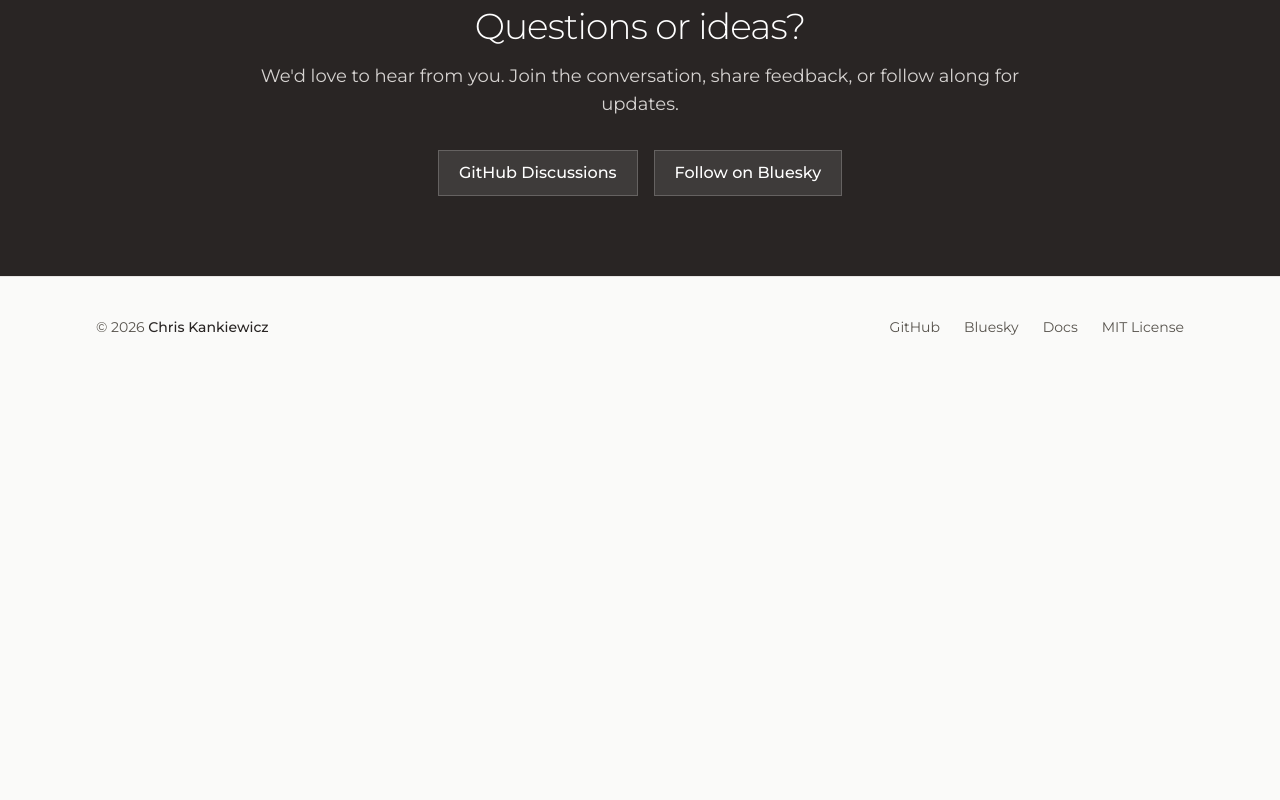
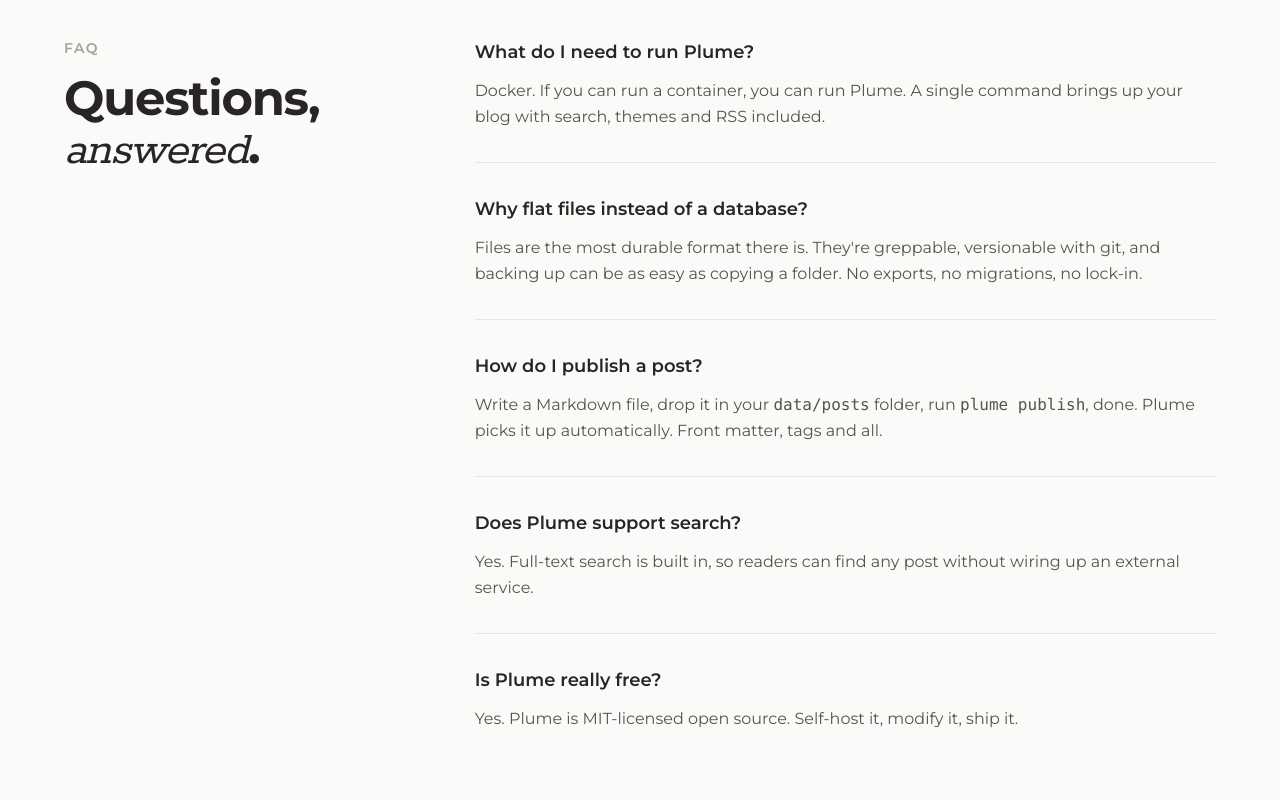
Before and after one commit to PHLAK/plume.pub, a website built with Vite: page index.html in a window 1280 px wide. Shown: the part 3300-4100 px from the top of the page. Before the commit the page ends 3677 px from the top, so only its background shows below. Built offline with nearby package versions, Linux system fonts and the light colour scheme.

Commit message:
Added FAQ section

```diff
--- a/index.html
+++ b/index.html
@@ -246,6 +246,50 @@
             </div>
         </section>
 
+        <section class="bg-stone-50 px-4 py-20 dark:bg-stone-950 sm:px-8 lg:py-28">
+            <div class="container mx-auto grid max-w-6xl gap-12 lg:grid-cols-3 lg:gap-20">
+                <div>
+                    <p class="text-sm font-semibold uppercase tracking-widest text-stone-400 dark:text-stone-500">FAQ</p>
+
+                    <h2 class="mt-4 text-4xl font-bold tracking-tight text-stone-800 sm:text-5xl dark:text-stone-100">
+                        Questions, <span class="font-serif font-normal italic">answered</span>.
+                    </h2>
+                </div>
+
+                <div class="divide-y divide-stone-200 dark:divide-stone-700 lg:col-span-2">
+                    <div class="py-8 first:pt-0">
+                        <h3 class="text-lg font-semibold text-stone-800 dark:text-stone-100">What do I need to run Plume?</h3>
+
+                        <p class="mt-3 leading-relaxed text-stone-600 dark:text-stone-400">Docker. If you can run a container, you can run Plume. A single command brings up your blog with search, themes and RSS included.</p>
+                    </div>
+
+                    <div class="py-8 first:pt-0">
+                        <h3 class="text-lg font-semibold text-stone-800 dark:text-stone-100">Why flat files instead of a database?</h3>
+
+                        <p class="mt-3 leading-relaxed text-stone-600 dark:text-stone-400">Files are the most durable format there is. They're greppable, versionable with git, and backing up can be as easy as copying a folder. No exports, no migrations, no lock-in.</p>
+                    </div>
+
+                    <div class="py-8 first:pt-0">
+                        <h3 class="text-lg font-semibold text-stone-800 dark:text-stone-100">How do I publish a post?</h3>
+
+                        <p class="mt-3 leading-relaxed text-stone-600 dark:text-stone-400">Write a Markdown file, drop it in your <code>data/posts</code> folder, run <a href="https://docs.plume.pub/publishing/posts.html#publishing-posts"><code>plume publish</code></a>, done. Plume picks it up automatically. Front matter, tags and all.</p>
+                    </div>
+
+                    <div class="py-8 first:pt-0">
+                        <h3 class="text-lg font-semibold text-stone-800 dark:text-stone-100">Does Plume support search?</h3>
+
+                        <p class="mt-3 leading-relaxed text-stone-600 dark:text-stone-400">Yes. Full-text search is built in, so readers can find any post without wiring up an external service.</p>
+                    </div>
+
+                    <div class="py-8 first:pt-0">
+                        <h3 class="text-lg font-semibold text-stone-800 dark:text-stone-100">Is Plume really free?</h3>
+
+                        <p class="mt-3 leading-relaxed text-stone-600 dark:text-stone-400">Yes. Plume is MIT-licensed open source. Self-host it, modify it, ship it.</p>
+                    </div>
+                </div>
+            </div>
+        </section>
+
         <section class="bg-stone-800 px-4 py-16 text-center sm:px-8 lg:py-20 dark:bg-stone-700">
             <div class="container mx-auto max-w-3xl">
                 <h2 class="text-3xl font-light tracking-tight text-white sm:text-4xl">Questions or ideas?</h2>
```
